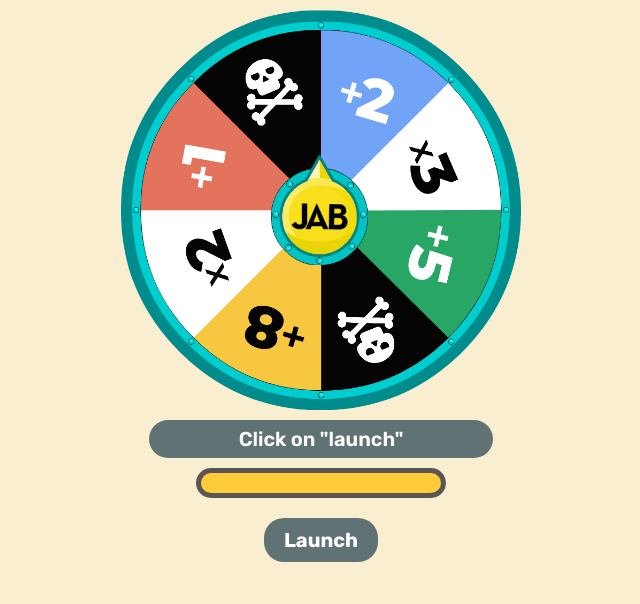
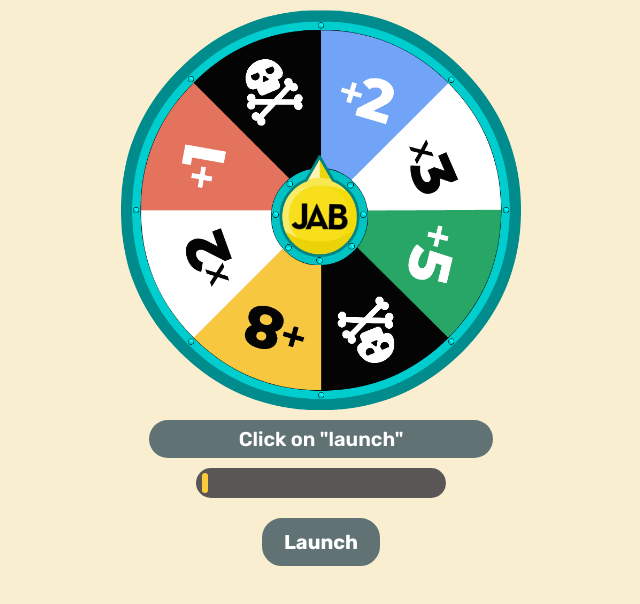
Before and after one commit to Alejandrox27/Fortune-wheel, a React (Vite) app: page / in a window 1280 px wide. Shown: the top 604 px of the page, without its empty margins (319-959 px from the left). Built offline with nearby package versions, Linux system fonts and the light colour scheme.

Commit message:
Add animation to bar

```diff
--- a/src/App.css
+++ b/src/App.css
@@ -44,7 +44,7 @@
 
 .launch-container{
   display: flex;
-  justify-content: center;
+  justify-content: start;
   align-items: center;
   margin-top: 10px;
   border-radius: 90px;
@@ -59,6 +59,7 @@
   height: 20px;
   width: 240px;
   border-radius: 20px;
+  margin-left: 6px;
 }
 
 .launch-button{
@@ -67,15 +68,39 @@
   border: none;
   padding: 10px 20px;
   font-size: 20px;
+  border: 2px solid #607274;
   border-radius: 20px;
   cursor: pointer;
   font-weight: 700;
   color: #FFF;
+  transition: all 0.3s ease;
 
 }
 
+.launch-button:hover{
+  color: #607274;
+  background: none;
+  border-color:#607274;
+}
+
 .animation{
-  animation: animation-wheel 5s ease-in-out;
+  animation: animation-wheel 4s ease-in-out;
+}
+
+.animation-bar{
+  animation: animation-bar .8s infinite ease-in-out;
+}
+
+@keyframes animation-bar {
+  0%{
+    width: 5px;
+  }
+  50%{
+    width: var(--len);
+  }
+  100%{
+    width: 5px;
+  }
 }
 
 @keyframes animation-wheel {
--- a/src/App.jsx
+++ b/src/App.jsx
@@ -2,8 +2,12 @@ import wheel from "./imgs/ruleta.png"
 import arrow from "./imgs/central.png"
 import "./App.css"
 import "./reset.css"
+import { useState } from "react"
 
 function App(){
+
+  const [len, setLen] = useState(240)
+
   return(
     <div className="container">
       <div className="wheel-container">
@@ -14,7 +18,10 @@ function App(){
         <p>Click on "launch"</p>
       </div>
       <div className="launch-container">
-        <div className="launch-bar"></div>
+        <div className="launch-bar animation-bar"
+        style={{
+          "--len": `${len}px`
+        }}></div>
       </div>
       <div>
         <button className="launch-button">Launch</button>
```
